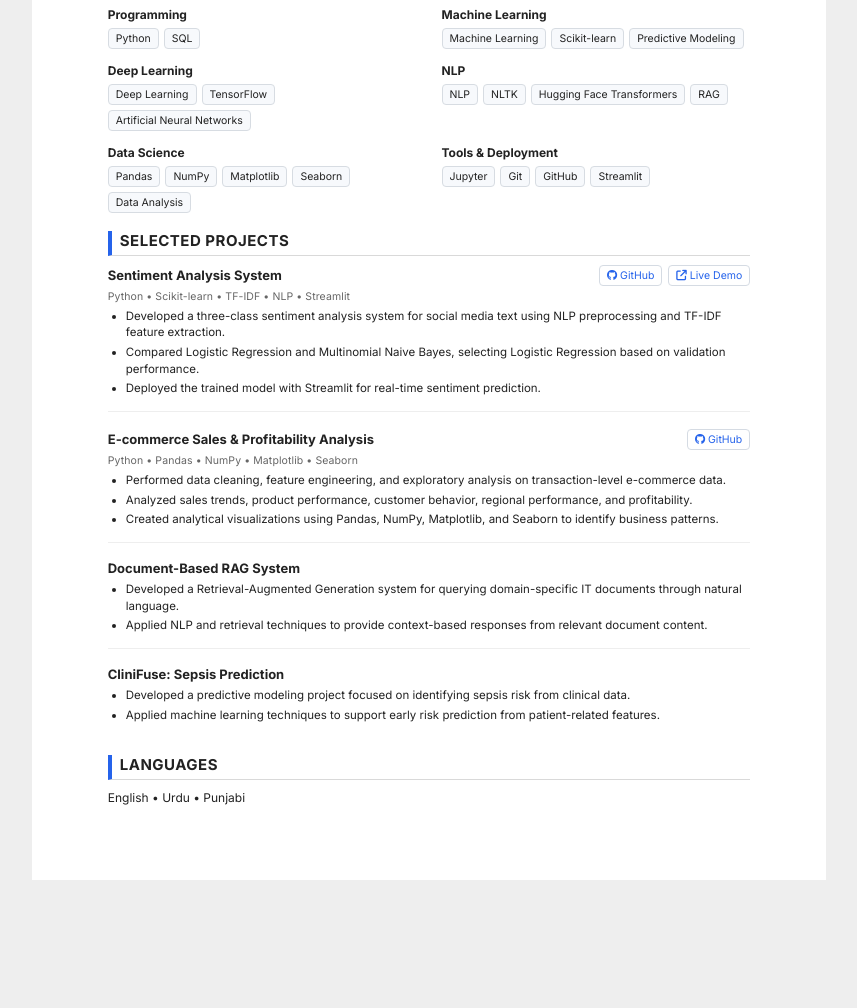
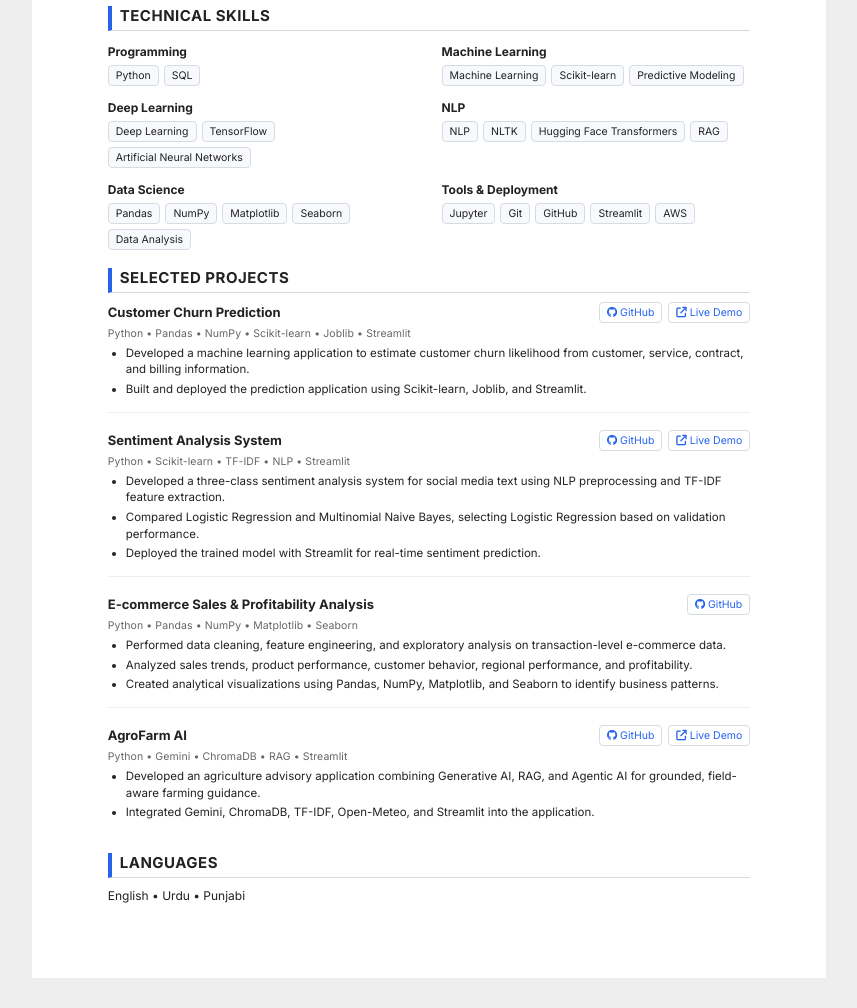
Before and after one commit to abdulrehmanml/abdul-rehman-cv, a plain HTML site: page index.html in a window 1280 px wide. Shown: the part 506-1514 px from the top of the page, without its empty margins (211-1068 px from the left). Before the commit the page ends 1416 px from the top, so only its background shows below. Drawn offline with Linux system fonts and the light colour scheme.

Commit message:
Revise CV content and update project descriptions
Updated CV to reflect changes in title, summary, and project details.

```diff
--- a/index.html
+++ b/index.html
@@ -4,7 +4,7 @@
     <meta charset="UTF-8">
     <meta name="viewport" content="width=device-width, initial-scale=1.0">
 
-    <title>Abdul Rehman | AI & ML CV</title>
+    <title>Abdul Rehman | AI/ML Engineering CV</title>
 
     <link rel="stylesheet" href="style.css">
     <link rel="stylesheet" href="https://cdnjs.cloudflare.com/ajax/libs/font-awesome/6.5.2/css/all.min.css">
@@ -15,7 +15,7 @@
 
 <body>
 
-    <a href="Abdul-Rehman-CV.pdf" download class="download-cv">
+    <a href="Abdul-Rehman-CV.pdf" download="Abdul-Rehman-AI-ML-CV.pdf" class="download-cv">
         <i class="fa-solid fa-download"></i> Download CV
     </a>
 
@@ -27,7 +27,7 @@
             <h1>Abdul Rehman</h1>
 
             <p class="headline">
-                Artificial Intelligence Undergraduate | Machine Learning | Data Science
+                Artificial Intelligence Undergraduate | Machine Learning | Deep Learning | NLP | Data Science
             </p>
 
             <div class="contact-info">
@@ -63,7 +63,7 @@
             <h2>Professional Summary</h2>
 
             <p>
-                Artificial Intelligence undergraduate focused on Machine Learning, Deep Learning, Natural Language Processing, and Data Science. Experienced in developing project-based solutions using Python, including sentiment analysis, RAG systems, predictive modeling, and exploratory data analysis.
+                Artificial Intelligence undergraduate focused on Machine Learning, Deep Learning, Natural Language Processing, Data Science, and cloud-based applications. Experienced in developing project-based solutions using Python, including predictive modeling, sentiment analysis, RAG applications, exploratory data analysis, and Streamlit-based deployment.
             </p>
 
         </section>
@@ -156,6 +156,7 @@
                         <span>Git</span>
                         <span>GitHub</span>
                         <span>Streamlit</span>
+                        <span>AWS</span>
                     </div>
                 </div>
 
@@ -170,6 +171,35 @@
             <h2>Selected Projects</h2>
 
             <!-- Project 1 -->
+            <div class="project">
+
+                <div class="project-header">
+                    <strong>
+                        <a href="https://github.com/abdulrehmanml/customer-churn-prediction-ml" target="_blank" rel="noopener noreferrer">Customer Churn Prediction</a>
+                    </strong>
+                    <div class="project-links">
+                        <a href="https://github.com/abdulrehmanml/customer-churn-prediction-ml" target="_blank" rel="noopener noreferrer">
+                            <i class="fa-brands fa-github"></i> GitHub
+                        </a>
+
+                        <a href="https://customer-churn-prediction-engine.streamlit.app/" target="_blank" rel="noopener noreferrer">
+                            <i class="fa-solid fa-arrow-up-right-from-square"></i> Live Demo
+                        </a>
+                    </div>
+                </div>
+
+                <div class="project-stack">
+                    Python • Pandas • NumPy • Scikit-learn • Joblib • Streamlit
+                </div>
+
+                <ul>
+                    <li>Developed a machine learning application to estimate customer churn likelihood from customer, service, contract, and billing information.</li>
+                    <li>Built and deployed the prediction application using Scikit-learn, Joblib, and Streamlit.</li>
+                </ul>
+
+            </div>
+
+            <!-- Project 2 -->
             <div class="project">
 
                 <div class="project-header">
@@ -193,15 +223,15 @@
                 </div>
 
                 <ul>
-                    <li>Developed a three-class sentiment analysis system for social media text using NLP preprocessing and TF-IDF feature extraction.</li>
-                    <li>Compared Logistic Regression and Multinomial Naive Bayes, selecting Logistic Regression based on validation performance.</li>
+                    <li class="justify-text">Developed a three-class sentiment analysis system for social media text using NLP preprocessing and TF-IDF feature extraction.</li>
+                    <li class="justify-text">Compared Logistic Regression and Multinomial Naive Bayes, selecting Logistic Regression based on validation performance.</li>
                     <li>Deployed the trained model with Streamlit for real-time sentiment prediction.</li>
                 </ul>
 
             </div>
 
 
-            <!-- Project 2 -->
+            <!-- Project 3 -->
             <div class="project">
 
                 <div class="project-header">
@@ -228,31 +258,31 @@
 
             </div>
 
-            <!-- Project 3 -->
-            <div class="project">
-
-                <div class="project-header">
-                    <strong>Document-Based RAG System</strong>
-                </div>
-
-                <ul>
-                    <li>Developed a Retrieval-Augmented Generation system for querying domain-specific IT documents through natural language.</li>
-                    <li>Applied NLP and retrieval techniques to provide context-based responses from relevant document content.</li>
-                </ul>
-
-            </div>
-
-
             <!-- Project 4 -->
             <div class="project">
 
                 <div class="project-header">
-                    <strong>CliniFuse: Sepsis Prediction</strong>
+                    <strong>
+                        <a href="https://github.com/abdulrehmanml/agrofarm-ai" target="_blank" rel="noopener noreferrer">AgroFarm AI</a>
+                    </strong>
+                    <div class="project-links">
+                        <a href="https://github.com/abdulrehmanml/agrofarm-ai" target="_blank" rel="noopener noreferrer">
+                            <i class="fa-brands fa-github"></i> GitHub
+                        </a>
+
+                        <a href="https://agrofarm-ai.streamlit.app/" target="_blank" rel="noopener noreferrer">
+                            <i class="fa-solid fa-arrow-up-right-from-square"></i> Live Demo
+                        </a>
+                    </div>
+                </div>
+
+                <div class="project-stack">
+                    Python • Gemini • ChromaDB • RAG • Streamlit
                 </div>
 
                 <ul>
-                    <li>Developed a predictive modeling project focused on identifying sepsis risk from clinical data.</li>
-                    <li>Applied machine learning techniques to support early risk prediction from patient-related features.</li>
+                    <li class="justify-text">Developed an agriculture advisory application combining Generative AI, RAG, and Agentic AI for grounded, field-aware farming guidance.</li>
+                    <li>Integrated Gemini, ChromaDB, TF-IDF, Open-Meteo, and Streamlit into the application.</li>
                 </ul>
 
             </div>
```
